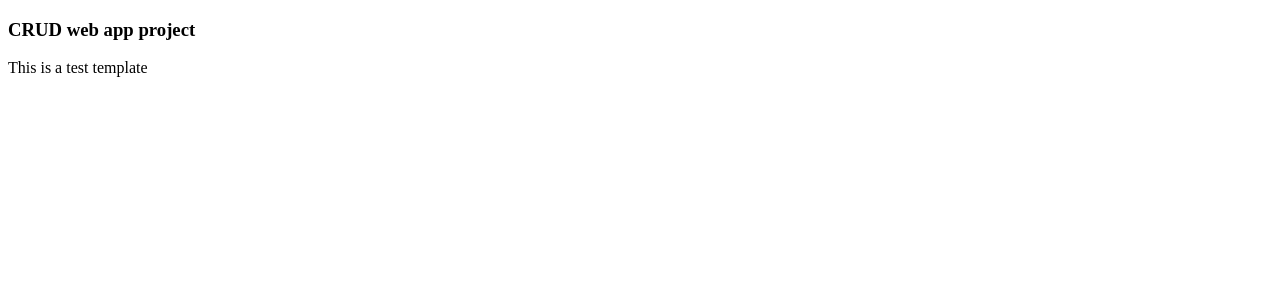
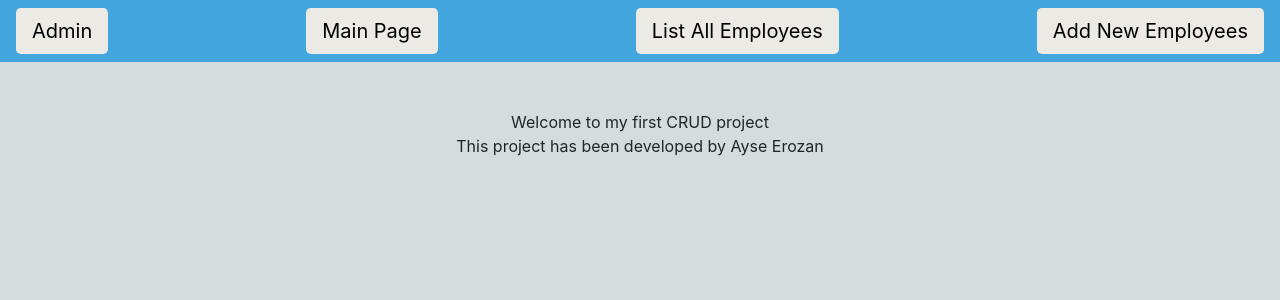
Before and after one commit to ayseSAyEr/crud_app_server, a Django app: template crud_app/pages/templates/index.html in a window 1280 px wide. Shown: the top 300 px of the page. Run offline with Django 3.2, Linux system fonts and the light colour scheme; the template is opened without the code that fills it, so the values that code supplies are empty; parts of the project's set-up code (start-up, migrations or seed data) failed here and were passed over; some libraries are stand-ins or nearby versions.

Commit message:
basic template is changed, more understandable template is added

```diff
--- a/crud_app/pages/templates/index.html
+++ b/crud_app/pages/templates/index.html
@@ -1,19 +1,25 @@
 <!DOCTYPE html>
-<html lang="en">
-
-    <!-- Basic -->
-    <meta charset="utf-8">
-    <meta http-equiv="X-UA-Compatible" content="IE=edge">
-
-    </head>
-
-<div id="overviews" class="section wb">
-    <div class="container">
-        <div class="section-title row text-center">
-            <div class="col-md-8 offset-md-2">
-                <h3>CRUD web app project</h3>
-                <p class="lead">This is a test template</p>
-            </div>
-        </div><!-- end title -->
-    </div><!-- end container -->
-</div><!-- end section -->
+{% load static %}
+<html>
+<head>
+    <title>Employee App</title>
+    <link rel="stylesheet" href="https://stackpath.bootstrapcdn.com/bootstrap/4.3.1/css/bootstrap.min.css"
+integrity="sha384-ggOyR0iXCbMQv3Xipma34MD+dH/1fQ784/j6cY/iJTQUOhcWr7x9JvoRxT2MZw1T" crossorigin="anonymous">
+</head>
+<body style="background-color:#d2dddc;">
+<nav class="navbar navbar-light" style="background-color:#43a5dd;">
+    <a href="{% url 'admin:index' %}" class = 'navbar-link btn-lg' style="background-color:#eceae5;color:#000000;">Admin</a>
+    <a href="{% url 'index' %}" class = 'navbar-link btn-lg' style="background-color:#eceae5;color:#000000;">Main Page</a>
+    <a href="{% url 'employee_list' %}" class = 'navbar-link btn-lg' style="background-color:#eceae5;color:#000000;">List All Employees</a>
+    <a href="{% url 'create_employee' %}" class="navbar-link btn-lg" style="background-color:#eceae5;color:#000000;">Add New Employees</a>
+</nav>
+<br>
+{% block content %}
+<center>
+<br>
+<h> Welcome to my first CRUD project</h>
+<br><h> This project has been developed by Ayse Erozan</h>
+</center>
+{% endblock %}
+</body>
+</html>
```
